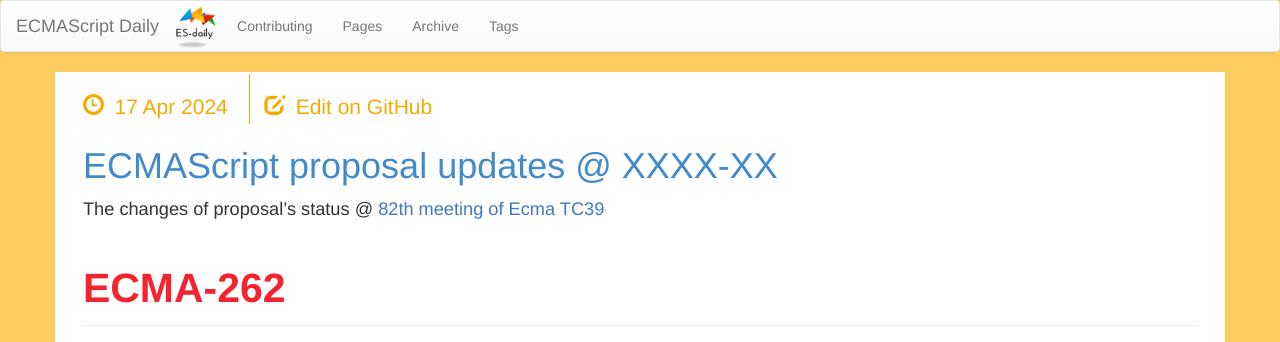
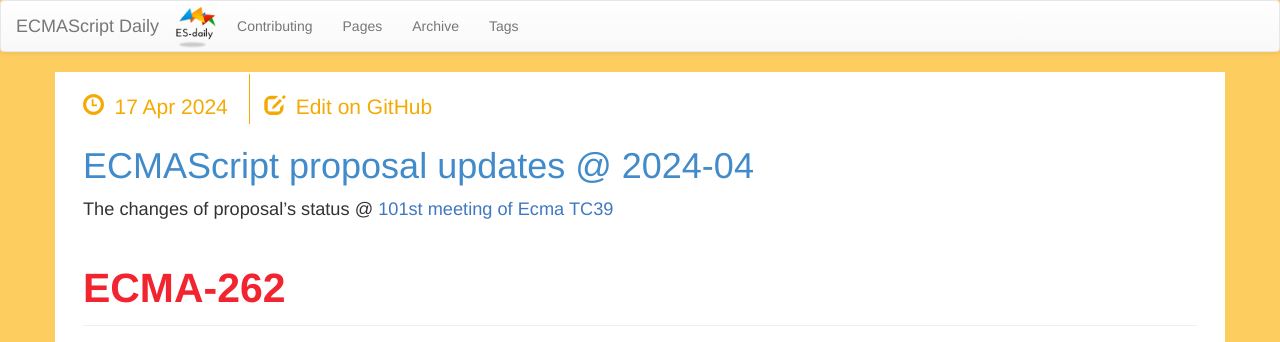
Before and after one commit to ecmascript-daily/ecmascript-daily.github.com, a Jekyll site: the page built from _posts/2024/2024/2024-04-18-ecmascript-proposal-update.md, in a window 1280 px wide. Shown: the top 342 px of the page. Built offline with Jekyll 4.4.1, drawn with Linux system fonts in a browser that asks for light colours; nearby versions of some CDN libraries; comment, search, counter and statistics services are not loaded.

Commit message:
Update 2024-04-18-ecmascript-proposal-update.md

```diff
--- a/_posts/2024/2024/2024-04-18-ecmascript-proposal-update.md
+++ b/_posts/2024/2024/2024-04-18-ecmascript-proposal-update.md
@@ -1,5 +1,5 @@
 ---
-title: "ECMAScript proposal updates @ XXXX-XX"
+title: "ECMAScript proposal updates @ 2024-04"
 author: azu
 layout: news
 date : 2024-04-17T23:23:28.962Z
@@ -12,7 +12,7 @@
 
 ---
 
-The changes of proposal's status @ [82th meeting of Ecma TC39][Agendas]
+The changes of proposal's status @ [101st meeting of Ecma TC39][Agendas]
 
 
 # ECMA-262
```
